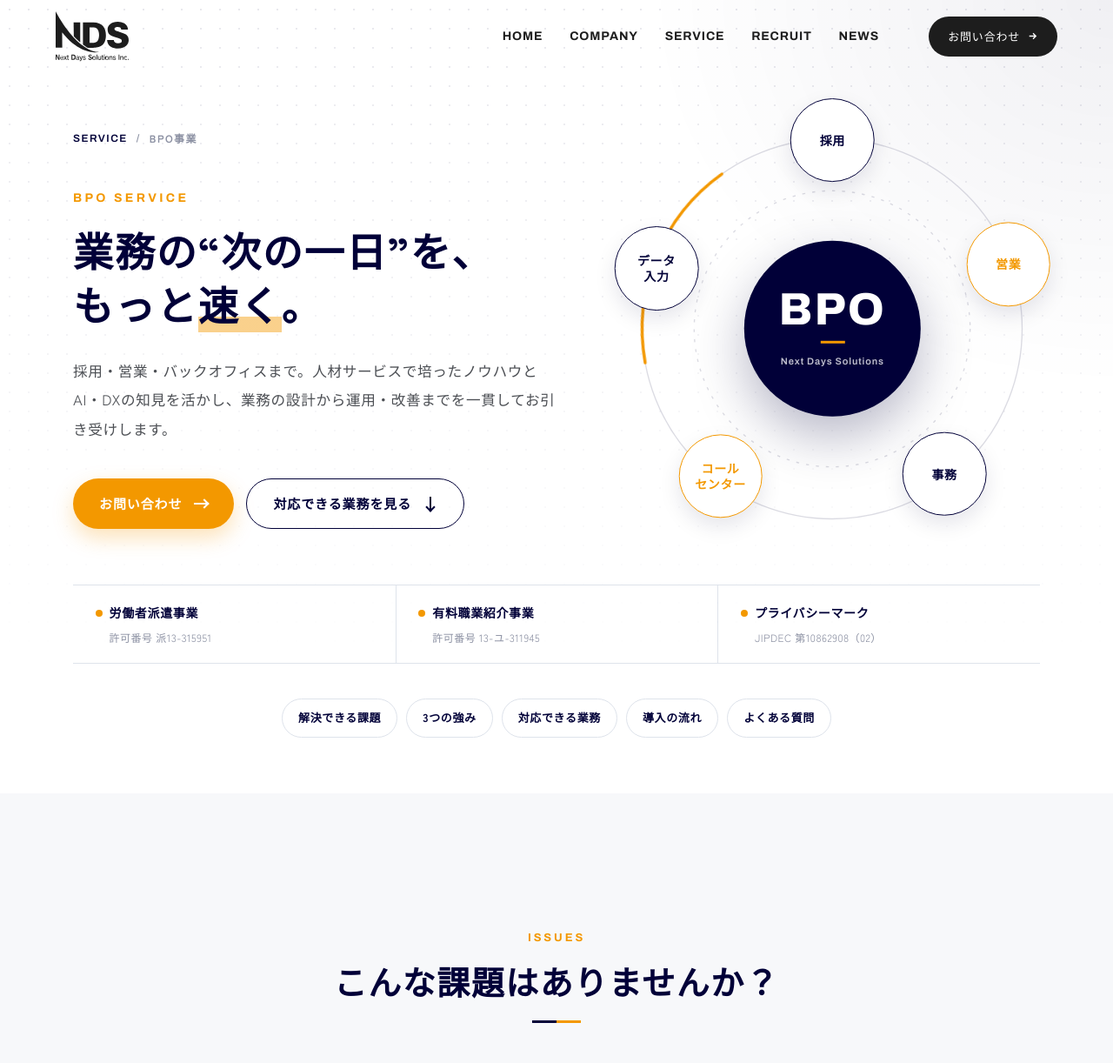
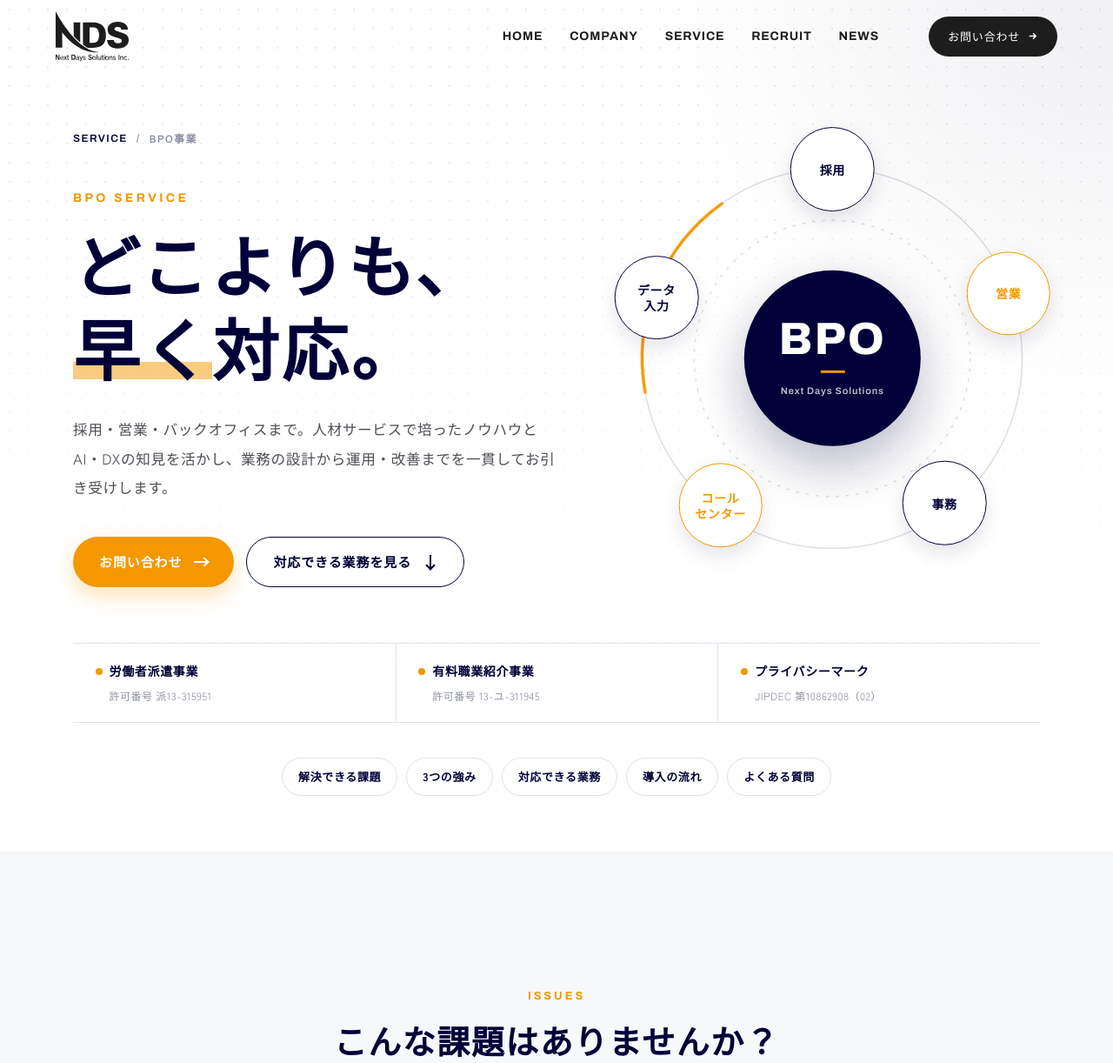
Before and after one commit to Lumina-Logic-Minds/nds-website, a PHP site: page /bpo.html in a window 1280 px wide. Shown: the top 1222 px of the page at 87% size. Run offline with PHP 8.4, Linux system fonts and the light colour scheme.

Commit message:
BPO ページのタイトルを「どこよりも、早く対応。」にし、降ってくる動きを付ける
先方の要望で、タイトルを変えて大きくし、最初の画面に動きを付ける。
「早く対応」と矛盾しないよう、動きはゆっくりにせず一気に見せる。

- 文字サイズを大きくする（PC 最大 84px、スマホ約 45px）
- ページを開くと、1 行ずつ画面外の右上から斜めに降ってくる（1 行 0.55 秒）。
  飛んでいる間は傾けてぼかし、着地で少しだけ行き過ぎて戻る
- 同時に、右上から左下へ細い光の線を何本か走らせる
- 着地後に「早く」の下線を左から引き、説明文やボタンはそのあとに出す
- 動きを減らす設定のときは、アニメーションなしで表示する

Co-Authored-By: Claude Opus 5.5 <noreply@anthropic.com>

```diff
--- a/bpo.html
+++ b/bpo.html
@@ -101,6 +101,11 @@
 
     <!-- ============ ファーストビュー ============ -->
     <section class="bpo-hero">
+      <!-- 見出しが降ってくるのに合わせて、右上から左下へ走る光の線 -->
+      <div class="bpo-streaks" aria-hidden="true">
+        <span></span><span></span><span></span><span></span><span></span>
+      </div>
+
       <div class="inner bpo-hero__inner">
         <div class="bpo-hero__body">
           <p class="bpo-crumb reveal">
@@ -109,12 +114,13 @@
             <span>BPO事業</span>
           </p>
           <p class="bpo-hero__en reveal" style="--d: .1s;">BPO SERVICE</p>
+          <!-- ページを開くと、1 行ずつ画面の右上から斜めに降ってくる（css/bpo.css の bpo-drop） -->
           <h1 class="bpo-hero__title">
-            <span class="bpo-line reveal" style="--d: .2s;">業務の“次の一日”を、</span>
-            <span class="bpo-line reveal" style="--d: .32s;">もっと<em>速く</em>。</span>
+            <span class="bpo-line bpo-drop" style="--d: .25s;">どこよりも、</span>
+            <span class="bpo-line bpo-drop" style="--d: .37s;"><em>早く</em>対応。</span>
           </h1>
-          <p class="bpo-hero__lead reveal" style="--d: .45s;">採用・営業・バックオフィスまで。人材サービスで培ったノウハウとAI・DXの知見を活かし、業務の設計から運用・改善までを一貫してお引き受けします。</p>
-          <div class="bpo-hero__btns reveal" style="--d: .55s;">
+          <p class="bpo-hero__lead reveal" style="--d: .8s;">採用・営業・バックオフィスまで。人材サービスで培ったノウハウとAI・DXの知見を活かし、業務の設計から運用・改善までを一貫してお引き受けします。</p>
+          <div class="bpo-hero__btns reveal" style="--d: .9s;">
             <a class="bpo-btn bpo-btn--orange" href="contact.html">お問い合わせ<span class="bpo-btn__arrow" aria-hidden="true"></span></a>
             <a class="bpo-btn bpo-btn--line" href="#lineup">対応できる業務を見る<span class="bpo-btn__arrow bpo-btn__arrow--down" aria-hidden="true"></span></a>
           </div>
@@ -141,14 +147,14 @@
 
       <!-- 数字の実績の代わりに、事実として示せる許可・認証を並べる -->
       <div class="inner">
-        <ul class="bpo-trust reveal" style="--d: .65s;">
+        <ul class="bpo-trust reveal" style="--d: 1s;">
           <li><span class="bpo-trust__label">労働者派遣事業</span><span class="bpo-trust__value">許可番号 派13-315951</span></li>
           <li><span class="bpo-trust__label">有料職業紹介事業</span><span class="bpo-trust__value">許可番号 13-ユ-311945</span></li>
           <li><span class="bpo-trust__label">プライバシーマーク</span><span class="bpo-trust__value">JIPDEC 第10862908（02）</span></li>
         </ul>
       </div>
 
-      <nav class="inner bpo-toc reveal" style="--d: .75s;" aria-label="このページの内容">
+      <nav class="inner bpo-toc reveal" style="--d: 1.1s;" aria-label="このページの内容">
         <a href="#issues">解決できる課題</a>
         <a href="#strength">3つの強み</a>
         <a href="#lineup">対応できる業務</a>
--- a/css/bpo.css
+++ b/css/bpo.css
@@ -222,10 +222,10 @@ body {
 
 .bpo-hero__title {
   margin-top: 14px;
-  /* 1 行目「業務の“次の一日”を、」（11 字）が折り返さない大きさ */
-  font-size: clamp(2rem, 3.6vw, 3rem);
+  /* 1 行目「どこよりも、」（6 字）が折り返さない範囲で大きく */
+  font-size: clamp(2.75rem, 6vw, 5.25rem);
   font-weight: 900;
-  line-height: 1.35;
+  line-height: 1.25;
   letter-spacing: 0.04em;
   color: var(--c-navy);
 }
@@ -234,10 +234,82 @@ body {
   display: block;
 }
 
-/* 「速く」だけオレンジの下線を引く */
+/* 「早く」だけオレンジの下線を引く。見出しが着地したあと、左から一気に引かれる */
 .bpo-hero__title em {
   font-style: normal;
-  background: linear-gradient(transparent 72%, rgba(243, 152, 0, 0.45) 72%);
+  background: linear-gradient(transparent 66%, rgba(243, 152, 0, 0.5) 66%, rgba(243, 152, 0, 0.5) 84%, transparent 84%) no-repeat 0 0 / 0% 100%;
+  animation: bpo-marker 0.35s var(--e-out) 0.85s forwards;
+}
+
+@keyframes bpo-marker {
+  to { background-size: 100% 100%; }
+}
+
+/*
+ * 見出しが画面外の右上から斜めに降ってくる。
+ * 「早く対応」なので、ゆっくり漂わせず 0.4 秒で一気に着地させる。
+ * 着地の瞬間に、進んできた向き（左下）へほんの少し行き過ぎて戻ることで勢いを出す。
+ * 飛んでいる間は斜めに傾け、ぼかして速さを見せる。
+ */
+.bpo-drop {
+  animation: bpo-drop 0.55s var(--d, 0s) both;
+}
+
+@keyframes bpo-drop {
+  0% {
+    opacity: 0;
+    transform: translate(70vw, -80vh) skewX(-20deg);
+    filter: blur(10px);
+    animation-timing-function: cubic-bezier(0.3, 0.6, 0.35, 1);
+  }
+  25% {
+    opacity: 1;
+  }
+  72% {
+    transform: translate(-10px, 6px) skewX(4deg);
+    filter: blur(0);
+    animation-timing-function: cubic-bezier(0.3, 0, 0.3, 1);
+  }
+  100% {
+    opacity: 1;
+    transform: none;
+    filter: none;
+  }
+}
+
+/* ---- 右上から左下へ走る光の線（ページを開いたときに 1 回だけ） ---- */
+.bpo-streaks {
+  position: absolute;
+  inset: 0;
+  overflow: hidden;
+  pointer-events: none;
+}
+
+.bpo-streaks span {
+  position: absolute;
+  left: 50%;
+  top: var(--y, 40%);
+  width: var(--w, 36vw);
+  height: 2px;
+  border-radius: 2px;
+  background: linear-gradient(90deg, rgba(243, 152, 0, 0), var(--c, var(--c-orange)));
+  opacity: 0;
+  /* 右上 → 左下の向きに傾け、その向きに沿って動かす */
+  transform: rotate(-32deg) translateX(120vw);
+  animation: bpo-streak var(--t, 0.55s) cubic-bezier(0.5, 0, 0.2, 1) var(--d, 0.15s) forwards;
+}
+
+/* 線ごとに位置・長さ・色・タイミングを変える */
+.bpo-streaks span:nth-child(1) { --y: 22%; --w: 42vw; --d: 0.12s; }
+.bpo-streaks span:nth-child(2) { --y: 38%; --w: 28vw; --d: 0.2s;  --c: var(--c-navy); }
+.bpo-streaks span:nth-child(3) { --y: 30%; --w: 50vw; --d: 0.28s; --t: 0.5s; }
+.bpo-streaks span:nth-child(4) { --y: 52%; --w: 24vw; --d: 0.34s; --c: var(--c-navy); }
+.bpo-streaks span:nth-child(5) { --y: 46%; --w: 34vw; --d: 0.42s; --t: 0.6s; }
+
+@keyframes bpo-streak {
+  0%   { opacity: 0;   transform: rotate(-32deg) translateX(120vw); }
+  15%  { opacity: 0.9; }
+  100% { opacity: 0;   transform: rotate(-32deg) translateX(-160vw); }
 }
 
 .bpo-hero__lead {
@@ -1194,7 +1266,7 @@ body {
 /* ============ スマホ ============ */
 @media (max-width: 640px) {
   .bpo-hero__title {
-    font-size: clamp(1.5rem, 7.2vw, 2rem);
+    font-size: clamp(2.5rem, 12vw, 3.25rem);
   }
 
   .bpo-hero__btns .bpo-btn {
@@ -1295,7 +1367,14 @@ body {
 /* 動きを減らす設定のときは、回転と浮遊を止める */
 @media (prefers-reduced-motion: reduce) {
   .bpo-orbit__arc,
-  .bpo-chip {
+  .bpo-chip,
+  .bpo-drop,
+  .bpo-streaks span {
     animation: none;
   }
+
+  .bpo-hero__title em {
+    animation: none;
+    background-size: 100% 100%;
+  }
 }
```
